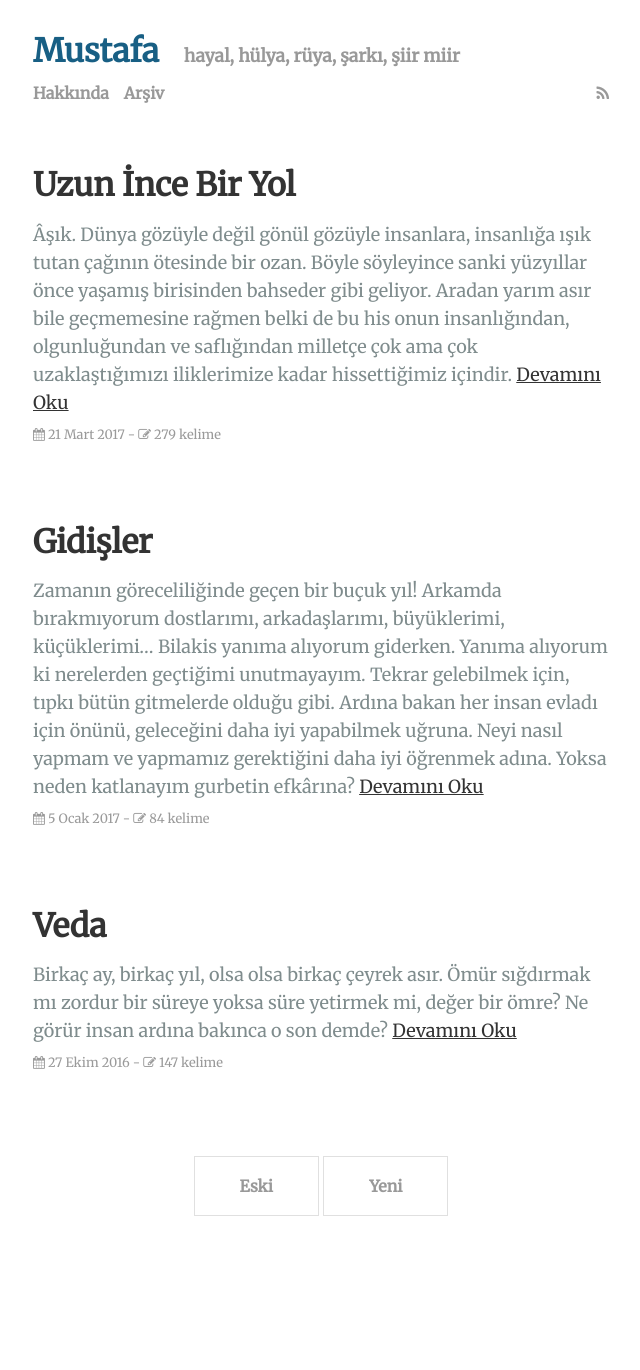
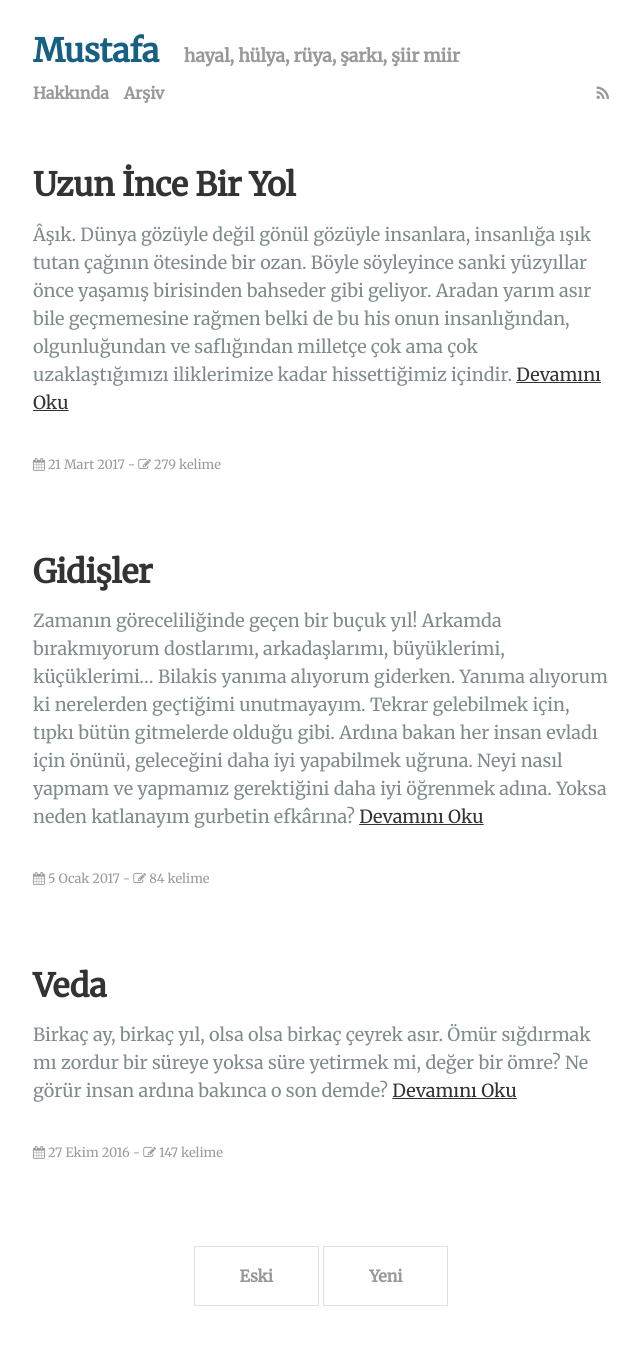
Before and after one commit to mustafatasdemir/blog, a Jekyll site: the page built from index.html, in a window 1280 px wide. Shown: the whole page, without its empty margins (319-959 px from the left). Built offline with Jekyll 4.4.1, drawn with Linux system fonts in a browser that asks for light colours; nearby versions of some CDN libraries; the list of posts is cut into pages by our own code; before the commit the page ends 1280 px from its top, so only the background shows below that.

Commit message:
Applied CSS updates and fixed typo

```diff
--- a/404.html
+++ b/404.html
@@ -10,5 +10,5 @@ permalink: 404.html
   <!--<iframe width="560" height="315" src="https://www.youtube.com/embed/SIaFtAKnqBU?autoplay=1&start=3" frameborder="0" allowfullscreen></iframe>-->
 
 
-  <p class="lead">Bulmaya çalıştığın sayfa ya buradan taşındı ya da başına olmadık işler geldi. İyisi mi sen anasayfaya dön ve son yazdıklarıma bak.<br/> <br/><a href="{{ site.baseurl }}/">Ana Sayfa</a></p>
+  <p class="lead">Bulmaya çalıştığın sayfa ya buradan taşındı ya da başına olmadık işler geldi. İyisi mi sen ana sayfaya dön ve son yazdıklarıma bak.<br/> <br/><a href="{{ site.baseurl }}/">Ana Sayfa</a></p>
 </div>
--- a/_layouts/home.html
+++ b/_layouts/home.html
@@ -1,6 +1,6 @@
 ---
 layout: default
-title: Home
+title: Mustafa
 ---
 
 {% for post in paginator.posts %}
--- a/assets/css/main.css
+++ b/assets/css/main.css
@@ -137,6 +137,7 @@ blockquote p {
 }
 
 .post-date {
+  padding-top: 30px;
   display: block;
   margin-top:3px;
   margin-bottom: 1rem;
--- a/index.html
+++ b/index.html
@@ -1,6 +1,6 @@
 ---
 layout: home
-title: Home
+title: Mustafa
 ---
 
 {% for post in paginator.posts %}
```
